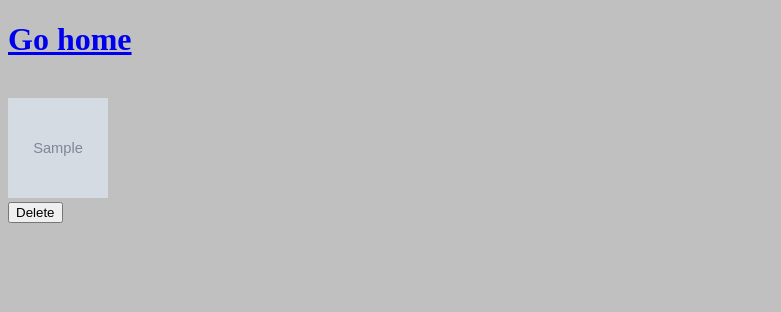
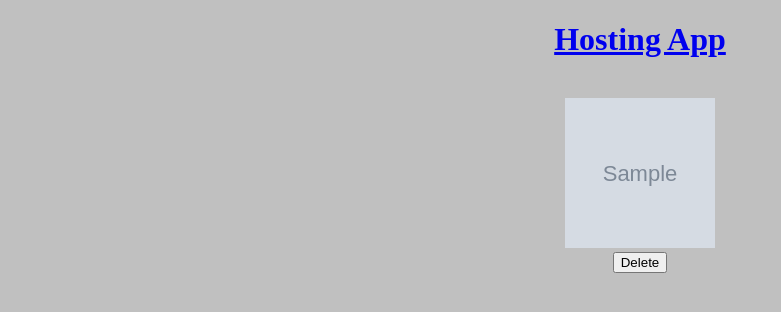
Before and after one commit to Robstepa/ImageHosting, a Django app: page /hosting/gallery/ in a window 1280 px wide. Shown: the top 312 px of the page, without its empty margins (0-781 px from the left). Run offline with Django 3.2, Linux system fonts and the light colour scheme; tables that the repository leaves empty hold one stand-in row (values such as "Sample post"); grey boxes marked "Sample" are stand-in pictures.

Commit message:
Refactor

```diff
--- a/hosting/static/style.css
+++ b/hosting/static/style.css
@@ -1,3 +1,18 @@
-body{
+body {
     background: silver;
+    text-align: center;
 }
+
+input[type=image]{
+    width: 150px;
+    height: 150px;
+}
+
+input[type=image]:focus{
+    width: 500px;
+    height: 500px;
+}
+
+.gallery {
+    width: 100%;
+}
--- a/hosting/templates/gallery.jinja2
+++ b/hosting/templates/gallery.jinja2
@@ -1,14 +1,16 @@
 {% extends 'index.jinja2' %}
 
 {% block content %}
+    <div class="gallery">
     {% for photo in photos %}
         {% if photo.image %}
+            <input type="image" src="{{ photo.image.url }}">
             <form method="POST">
                 {% csrf_token %}
-                <input type="image" src="{{ photo.image.url }}" height="100" width="100"><br/>
                 <input type="hidden" value="{{ photo.image.path }}" name="photo">
                 <input type="submit" value="Delete">
             </form>
         {% endif %}
     {% endfor %}
+    </div>
 {% endblock %}
--- a/hosting/templates/index.jinja2
+++ b/hosting/templates/index.jinja2
@@ -6,10 +6,12 @@
     <link rel="stylesheet" href="{% static 'style.css' %}">
 </head>
 <body>
-    <h1><a href="/hosting">Go home</a></h1><br/>
-    {% block content %}
-        <a href="upload/">Upload photo</a><br/>
-        <a href="gallery/">Gallery</a>
-    {% endblock %}
+        <h1><a href="/hosting">Hosting App</a></h1><br/>
+        <div id="main-content">
+        {% block content %}
+            <a href="upload/" class="button">Upload photo</a><br/>
+            <a href="gallery/" class="button">Gallery</a>
+        {% endblock %}
+    </div>
 </body>
 </html>
--- a/hosting/templates/upload.jinja2
+++ b/hosting/templates/upload.jinja2
@@ -3,7 +3,7 @@
 {% block content %}
     <form method="post" enctype="multipart/form-data">
         {% csrf_token %}
-        <input type="file" name="photo">
+        <input type="file" name="photo" required><br/>
         <input type="submit" value="Upload">
     </form>
     {{ info }}
```
